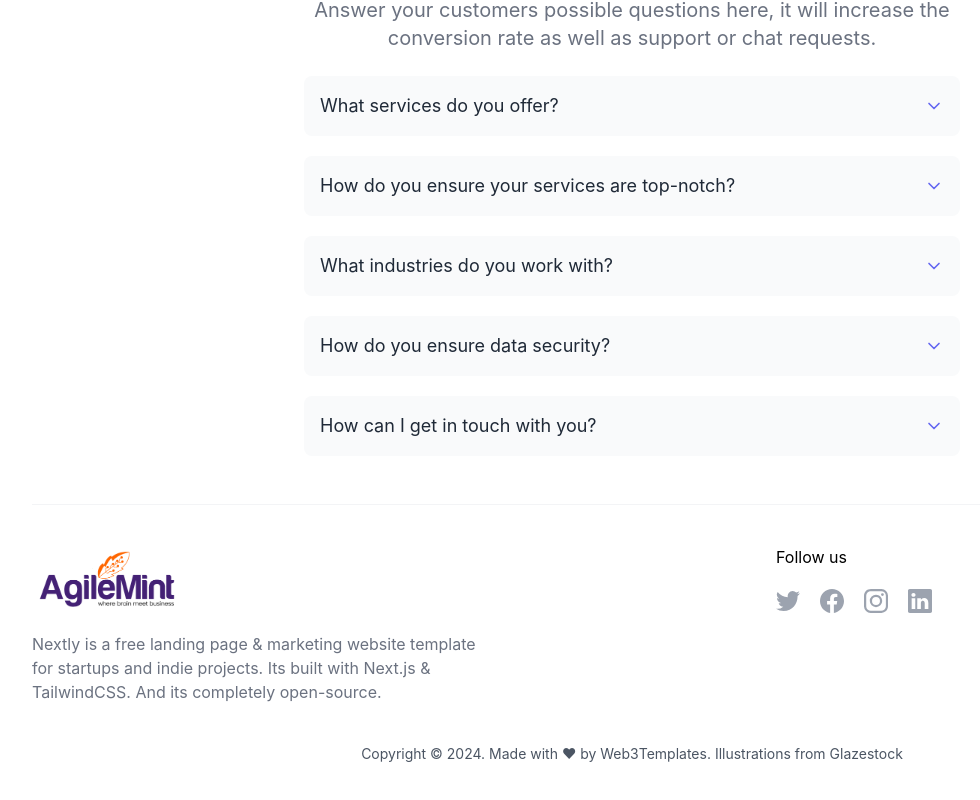
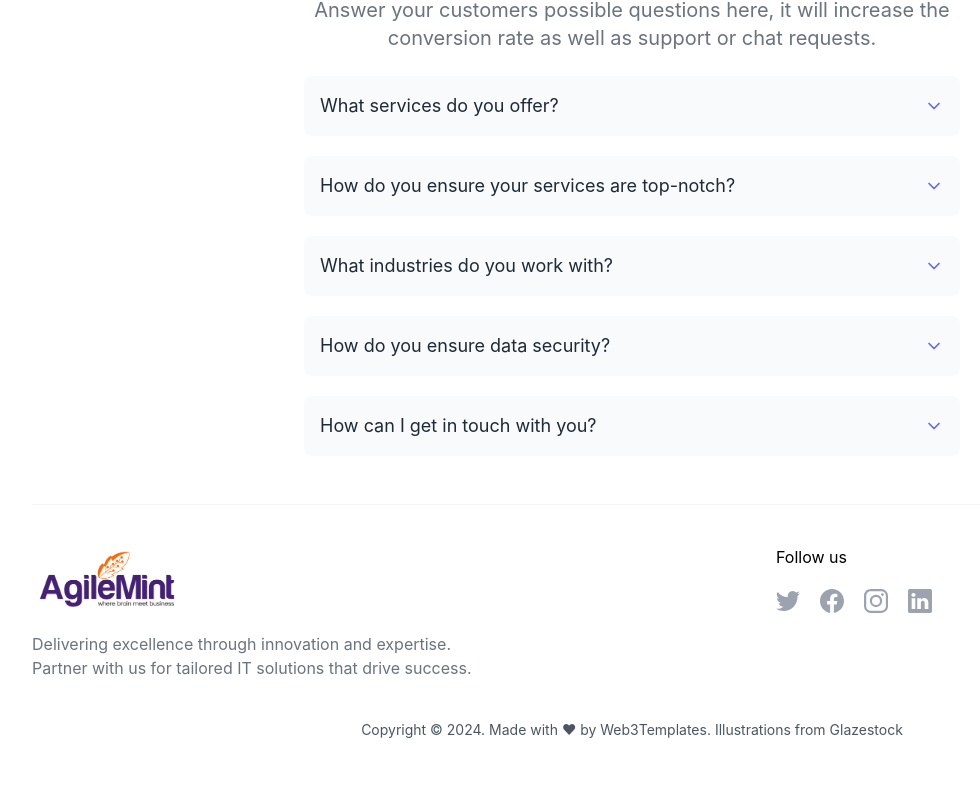
Before and after one commit to anshuman-coder/agilemint-codebase, a Next.js app: page / in a window 1280 px wide. Shown: the part 3285-4085 px from the top of the page, without its empty margins (8-988 px from the left). Built offline with nearby package versions, Linux system fonts and the light colour scheme.

Commit message:
footer content change

```diff
--- a/src/components/global/Footer.tsx
+++ b/src/components/global/Footer.tsx
@@ -37,9 +37,7 @@ const Footer = () => {
             </div>
 
             <div className='max-w-md mt-4 text-gray-500 dark:text-gray-400'>
-              Nextly is a free landing page & marketing website template for
-              startups and indie projects. Its built with Next.js & TailwindCSS.
-              And its completely open-source.
+              Delivering excellence through innovation and expertise. Partner with us for tailored IT solutions that drive success.
             </div>
           </div>
 
```
